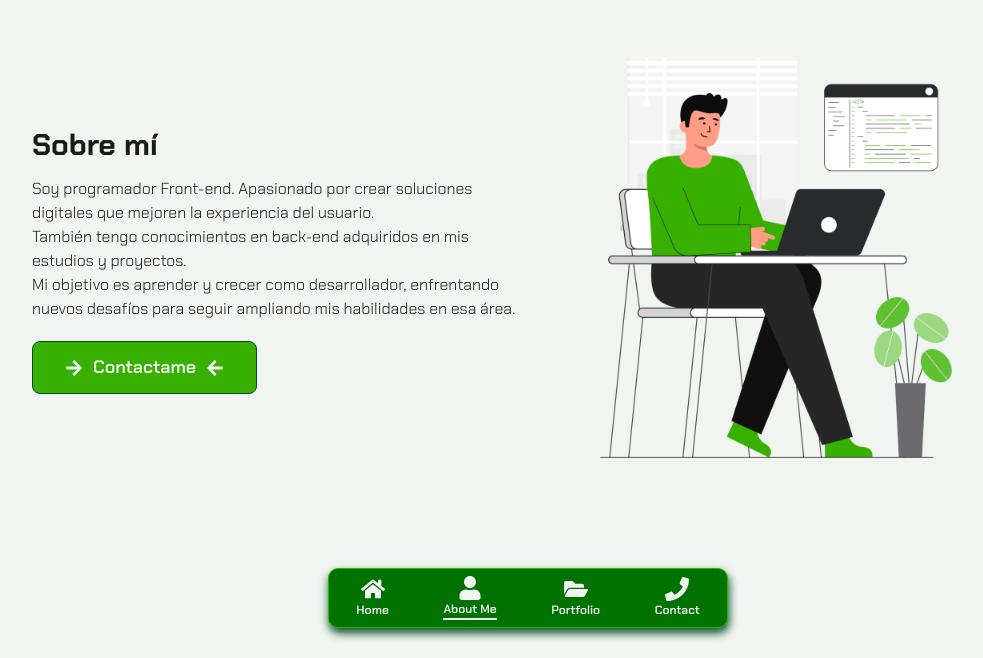
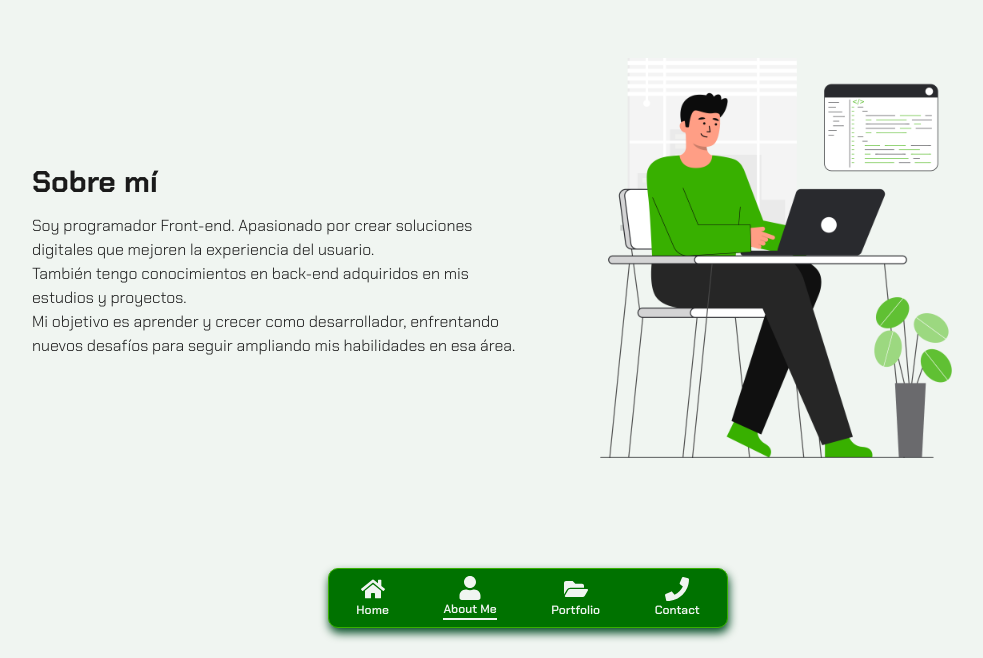
Before and after one commit to Galartza/my-portfolio, a Next.js app: page /about in a window 1280 px wide. Shown: the part 142-800 px from the top of the page, without its empty margins (112-1095 px from the left). Built offline with nearby package versions, Linux system fonts and the light colour scheme.

Commit message:
remove button contact

```diff
--- a/src/app/about/about.module.css
+++ b/src/app/about/about.module.css
@@ -57,35 +57,6 @@
     max-width: 400px;
 }
 
-/* Contenedor del botón */
-.btnContainer {
-    display: flex;
-    justify-content: flex-start;
-    margin-top: 20px;
-}
-
-/* Botón de contacto */
-.btnContact {
-    padding: 12px 32px;
-    display: flex;
-    justify-content: center;
-    gap: 10px;
-    align-items: center;
-    border-radius: 8px;
-    border: none;
-    background: var(--green-light);
-    color: var(--white-soft);
-    font-weight: 600;
-    font-size: 18px;
-    border: solid 1px var(--green-dark);
-    cursor: pointer;
-}
-
-.btnContact:hover {
-    background-color: var(--green-dark);
-    border: solid 1px var(--green-light);
-}
-
 /* ----- RESPONSIVE DESIGN ----- */
 
 /* Tablets */
@@ -118,15 +89,6 @@
     .titleAbout {
         font-size: 26px;
     }
-
-    .btnContact {
-        font-size: 16px;
-        padding: 10px 28px;
-    }
-
-    .btnContainer {
-        justify-content: center;
-    }
 }
 
 /* Móviles */
@@ -153,10 +115,4 @@
     .imgAbout {
         max-width: 300px;
     }
-
-    .btnContact {
-        font-size: 14px;
-        padding: 10px 24px;
-        margin-top: 2rem;
-    }
 }
--- a/src/app/about/page.tsx
+++ b/src/app/about/page.tsx
@@ -3,7 +3,6 @@ import NavigationBar from '@/components/NavigationBar/NavigationBar';
 import React, { useEffect, useRef, useState } from 'react';
 import styles from './about.module.css';
 import 'animate.css';
-import { FaArrowLeft, FaArrowRight } from 'react-icons/fa';
 import { useRouter } from 'next/navigation';
 import Image from 'next/image'; // Importar el componente Image de Next.js
 
@@ -11,7 +10,6 @@ const AboutPage = () => {
   const sectionRef = useRef<HTMLElement>(null);
   const router = useRouter();
   const [isVisible, setIsVisible] = useState(false);
-  const [buttonAnimation, setButtonAnimation] = useState('animate__backInUp');
   const [isEntering, setIsEntering] = useState(false);
 
   // Detectar si debe animarse al entrar
@@ -45,24 +43,6 @@ const AboutPage = () => {
     };
   }, []);
 
-  // Animar el botón cada 2 segundos
-  useEffect(() => {
-    const interval = setInterval(() => {
-      setButtonAnimation('animate__heartBeat');
-
-      setTimeout(() => {
-        setButtonAnimation('');
-      }, 5000);
-    }, 2000);
-
-    return () => clearInterval(interval);
-  }, []);
-
-  // Función para manejar la redirección al contacto
-  const handleContactClick = () => {
-    router.push('/contact');
-  };
-
   return (
     <section
       ref={sectionRef}
@@ -80,14 +60,6 @@ const AboutPage = () => {
             <br />
             Mi objetivo es aprender y crecer como desarrollador, enfrentando nuevos desafíos para seguir ampliando mis habilidades en esa área.
           </p>
-          <div className={styles.btnContainer}>
-            <button
-              className={`${styles.btnContact} animate__animated ${buttonAnimation}`}
-              onClick={handleContactClick}
-            >
-              <FaArrowRight /> Contactame <FaArrowLeft />
-            </button>
-          </div>
         </div>
 
         <div className={`${styles.containerImage} animate__animated ${isVisible ? 'animate__backInRight' : 'animate__fadeOutRight'}`}>
--- a/src/components/StartCard/StartCard.module.css
+++ b/src/components/StartCard/StartCard.module.css
@@ -36,6 +36,7 @@
     padding: 20px 0;
     font-size: 30px;
     line-height: 28px;
+    padding: 1rem;
 }
 
 .card .job {
@@ -44,6 +45,7 @@
     display: block;
     text-align: center;
     font-size: 16px;
+
 }
 
 .card .img {
```
